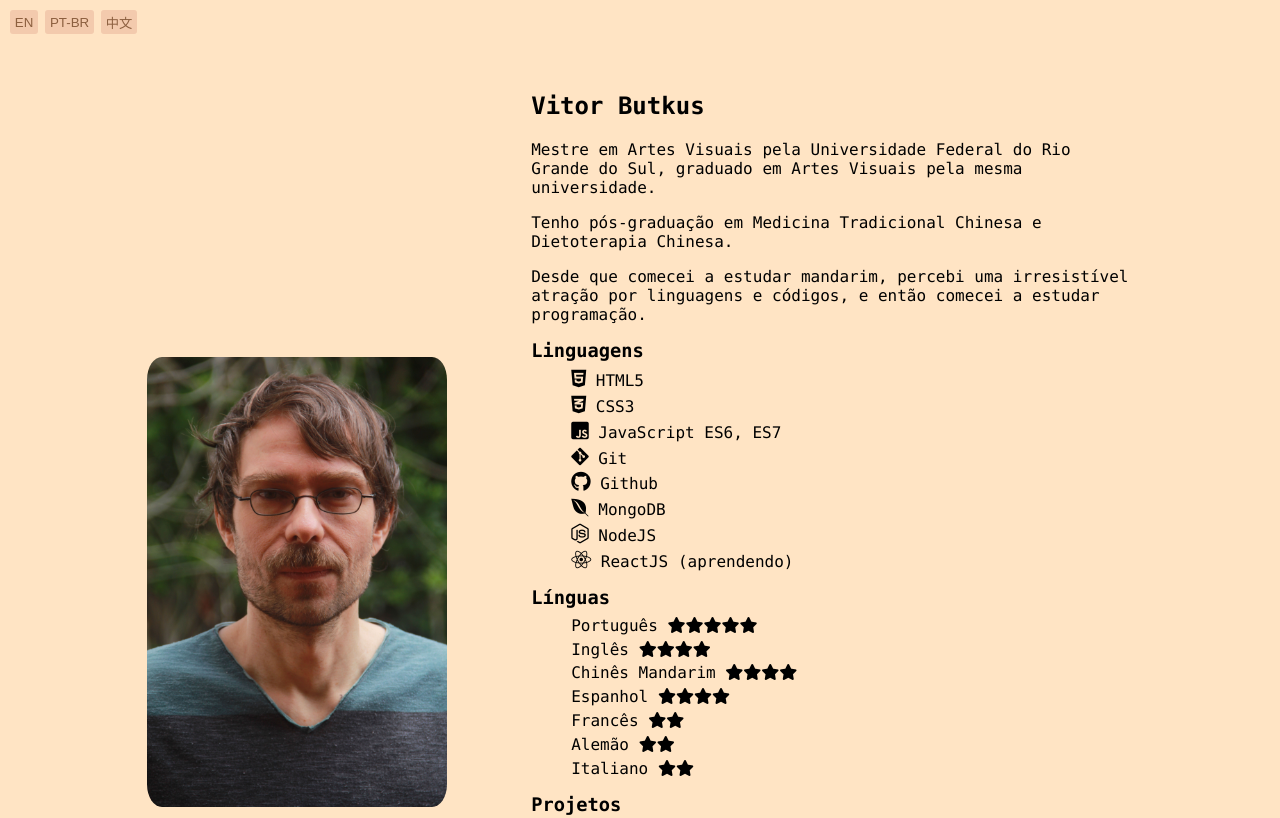
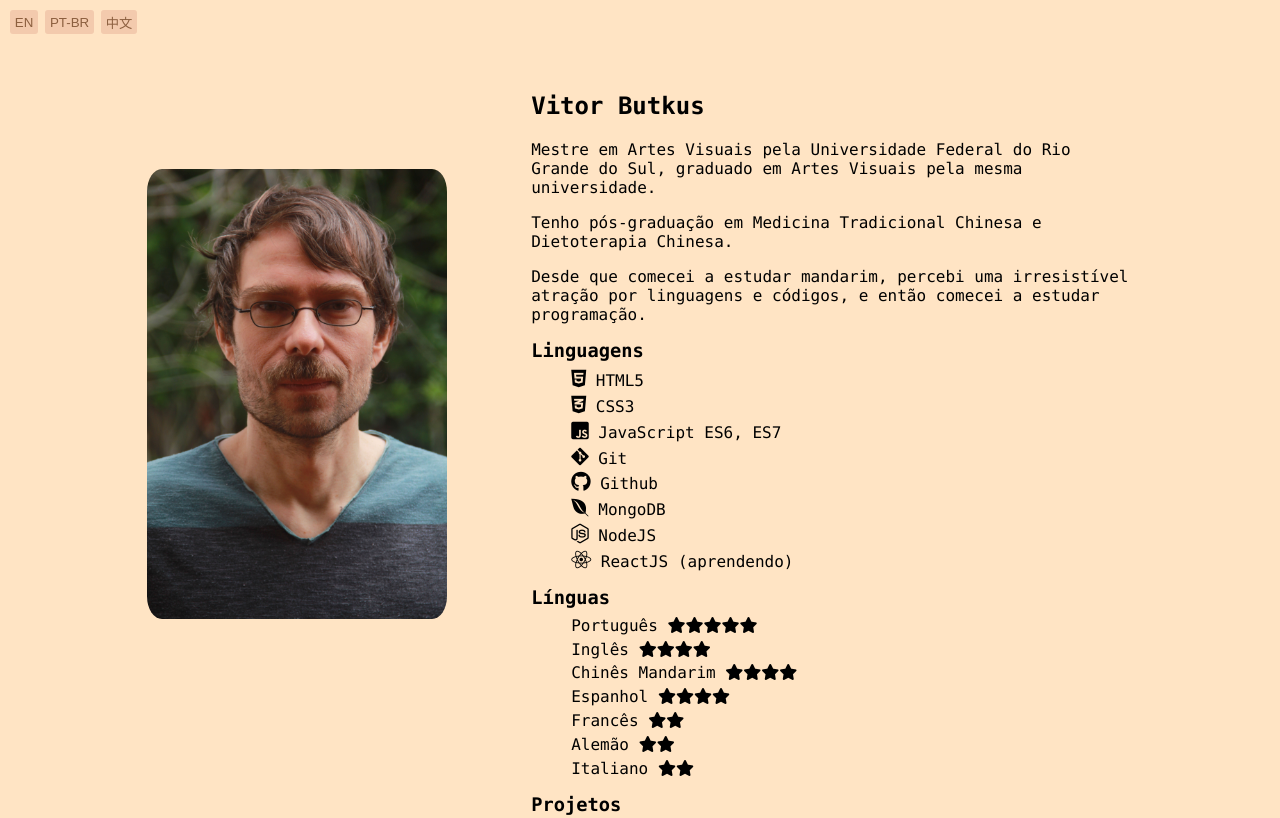
Before and after one commit to vitorjaguat/vitor, a plain HTML site: page index.html in a window 1280 px wide. Shown: the top 818 px of the page. Drawn offline with Linux system fonts and the light colour scheme; a web font is replaced by a local one.

Commit message:
adjust image alignment

```diff
--- a/style.css
+++ b/style.css
@@ -45,6 +45,8 @@ nav .btn {
 
 .img {
   width: 30vw;
+  align-self: flex-start;
+  margin-top: 8%;
 }
 
 .img img {
```
